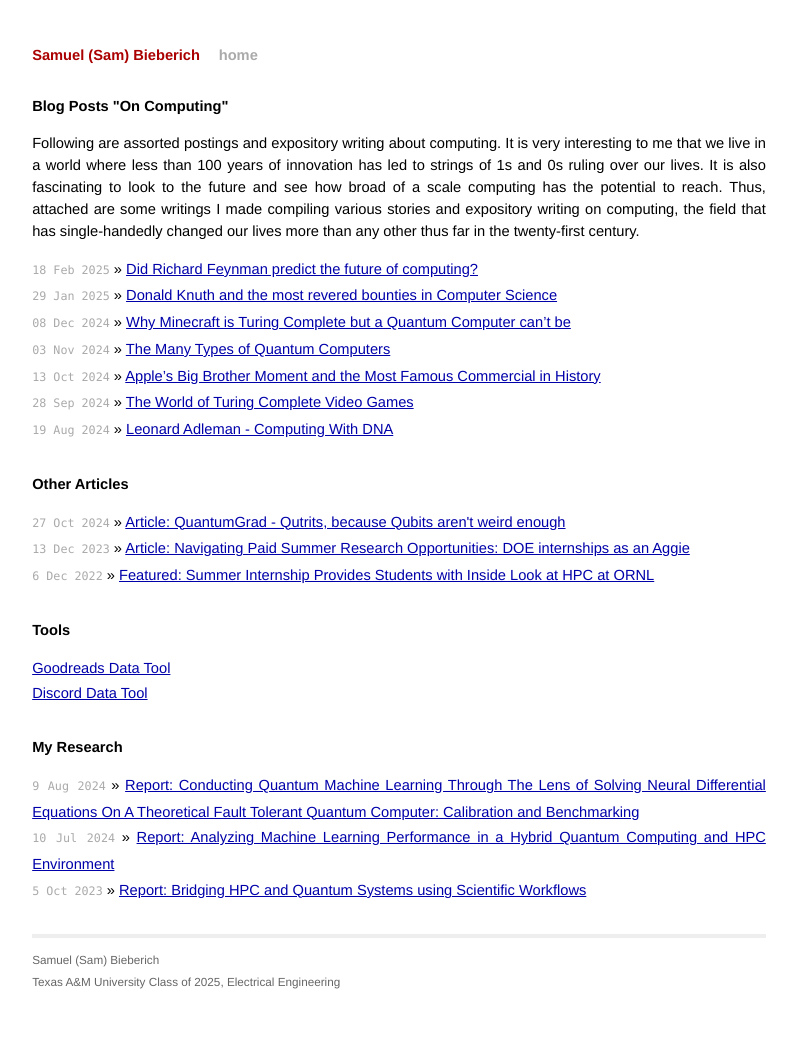
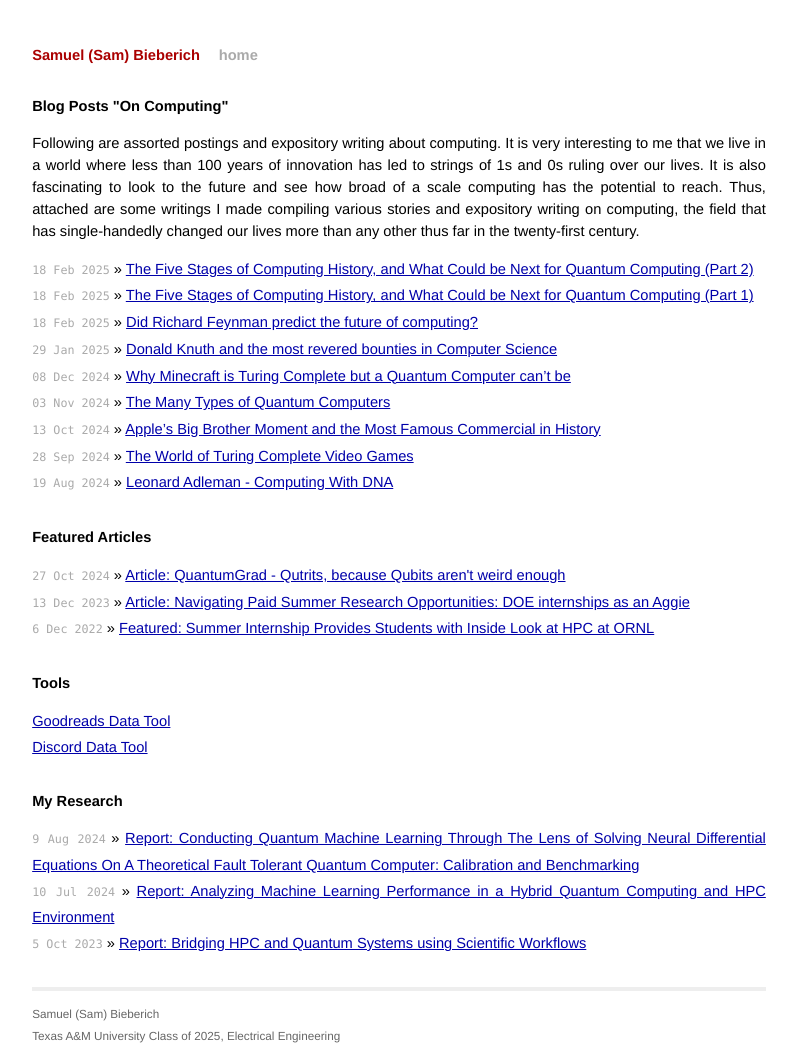
Before and after one commit to Sam-Bieberich/Sam-Bieberich.github.io, a Jekyll site: the page built from index.html, in a window 1280 px wide. Shown: the whole page, without its empty margins (241-1038 px from the left). Built offline with Jekyll 4.4.1, drawn with Linux system fonts in a browser that asks for light colours; before the commit the page ends 1005 px from its top, so only the background shows below that; some of the changed lines change nothing that is shown.

Commit message:
uploading parts 1 and 2 of 5 stages posts

```diff
--- /dev/null
+++ b/_posts/2025-02-18-five_stages_part1.md
@@ -0,0 +1,35 @@
+---
+layout: post
+title: The Five Stages of Computing History, and What Could be Next for Quantum Computing (Part 1)
+---
+
+{{ page.title }}
+================
+
+<p class="meta">4 Apr 2025</p>
+
+## Introduction
+
+Recently, when I was reading Heterogeneous Computing: Hardware and Software Perspectives, the author, Mohamed Zahran, proposed the following five sequential goals in the history of computing: Correctness, Speed, Power, Reliability, and Security. While it is certainly arguable that there was overlap amongst all five of these goals, this point raises a critical question: how may it be related to quantum computing? Quantum computing is one of the few high-performance unconventional computing paradigms that offers a completely new hardware approach, as well as software. Thus, for the first time since the transition to transistor-based computing, the analysis of all five of these goals is valid. Will quantum computing utility be dependent on all five, and what added difficulties are there? The first two will be analyzed below, and the following three in the second part of this article.
+
+## Correctness
+
+Considered the first step for the realization of classical computers, this same criteria holds for new, quantum computers. This is also the stage that current R&D is the most focused on, as evidenced by the “Noisy” term in Noisy-Intermediate Scale QC (NISQ), the era of quantum computing we are in. Due to their inherent nature as quantum systems, quantum computers are highly susceptible to noise/errors. This has resulted in quantum error correction becoming one of the leading software initiatives in the field, with Google Quantum AI focusing on this in recent years more so than pure hardware/qubit increases.
+
+The book "The Complexity of Noise" by Aram Harrow provides an in-depth exploration of these challenges and the theoretical frameworks being developed to address them. As the field progresses, achieving and maintaining correctness will continue to be a fundamental requirement for the practical use of quantum computing technologies.
+
+## Speed
+
+While quantum computers are currently deficient in correctness, they are most famous for their potential to dramatically accelerate certain types of computations. The most celebrated example is Shor’s algorithm, which theoretically allows quantum computers to factor large numbers exponentially faster than classical algorithms, a feat with profound implications for cryptography. Other algorithms, like Grover’s algorithm, promise quadratic speedups for unsorted search problems.
+
+However, it’s important to recognize that quantum speedup is not universal. For many practical tasks, especially those outside a narrow set of quantum-suitable problems, today’s quantum computers are actually much slower than their classical counterparts. This is due to both hardware limitations (such as short coherence times and high error rates) and the overhead of error correction and control.
+
+A common misconception is that quantum computers “try all possibilities at once.” Popular media often exaggerates this, suggesting quantum devices can “explore parallel universes” to instantly solve problems. In reality, quantum computers leverage superposition and entanglement to explore many computational paths simultaneously, but the final measurement collapses the system to a single outcome. Clever algorithm design is required to amplify the probability of measuring the correct answer. Otherwise, the quantum advantage over a digital schema is lost.
+
+It’s also worth noting that quantum computers are not replacements for classical computers, but rather accelerators for specific tasks. In practice, a quantum computer is often part of a hybrid system: classical computers handle most operations, while the quantum processor is reserved for the parts of a problem where it can provide a true speedup. As quantum hardware and algorithms mature, the hope is that more real-world problems will become accessible to quantum acceleration. Until then, the “speed” advantage of quantum computing remains both its most tantalizing promise, and its most misunderstood aspect.
+
+## References
+
+[What You Shouldn't Know About Quantum Computers](https://www.goodreads.com/book/show/213847532-what-you-shouldn-t-know-about-quantum-computers)
+[A Shortcut Through Time](https://www.goodreads.com/book/show/416598.A_Shortcut_Through_Time)
+[Quantum Computing Challenges (The Quantum Insider)](https://thequantuminsider.com/2023/03/24/quantum-computing-challenges/)
--- /dev/null
+++ b/_posts/2025-02-18-five_stages_part2.md
@@ -0,0 +1,46 @@
+---
+layout: post
+title: The Five Stages of Computing History, and What Could be Next for Quantum Computing (Part 2)
+---
+
+{{ page.title }}
+================
+
+<p class="meta">3 May 2025</p>
+
+## Power
+
+I think that, along with speed, this is becoming one of the main focuses in recent years in the field of HPC. Ever since “Attention is all you need,” the AI boom has demanded immense computing power, and a significant amount of research has been delegated to developing less power-hungry ML models. Estimates have stated that there may be 10x more energy usage in a query to an LLM than Google Search. On top of that, Microsoft has recently announced plans to restart Three Mile Island, the site of a near-nuclear disaster in Pennsylvania, to power their AI development. A story that has particularly interested me is regarding the Colossus supercluster that Elon Musk’s XAI has built near Memphis. If the goals of reaching 100,000 H100 GPUs are true, then just that phase (one of three) will require over 500 MW of energy conservatively. The entire city of Memphis is maybe 4-6 times that (also conservatively estimated), resulting in slowdowns in the final steps of the datacenter design. This is ignoring the storage they would likely need for their facility, something that Generative AI is also greedy for.
+
+So, now that it is clear that the second coming of the power squeeze is here in computing, let’s analyze what was done the last time this happened. NREL has a very interesting breakdown (see references section) which details some of the advancements that have, in many cases, made power an afterthought for new machines. Performance per watt has increased with GPUs and other energy-efficient processors outpacing dated tech, and the advent of widely utilized liquid cooling in data centers saves significant power from the thousands of fans required previously. Reviewing the Green500 list (from the people behind Top500) reveals more insights into this area of HPC, and shows promise in the efficiency of modern HPC centers.
+
+Since my specialization is quantum computing, this is a good point to mention where QC sits on the power scales. While it is widely touted as being more efficient than classical computing, the energy-intensive extreme cooling for most quantum computers in 2025 is a source of alarm. If we had a big enough quantum computer that had logical (high-quality) qubits, I would make a plot, but here is a replacement without numbers:
+
+<div style="margin-bottom: 10px;">
+  <img src="/assets/power_sketch.png" alt="(Tablet) Napkin notes on Power and QC" style="max-width: 100%; height: auto; margin-bottom: 5px;">
+  <p style="text-align: center; font-style: italic; margin-top: 0;">(Tablet) Napkin notes on Power and QC</p>
+</div>
+
+Thus, while QC offers many tradeoffs regarding computational power, there is great optimism that electrical power will be minimized with these devices in large computations/workflows.
+
+## Reliability
+
+This is a big one in both modern HPC and QC. Due to the newfound reliance we have on computers, including in the military, healthcare, critical infrastructure, and banking, we need to be positive that our computers will not break when they are needed most. Likewise, reliable results need to be produced from computers, especially when under stress, at all times. This is where HPC greatly outperforms QC, and likely will for decades to come. As I noted in the “correctness” section of the last post, quantum computers have serious problems related to noisy qubits and unstable initial conditions. If a critical process, such as a simulation of a patient’s organs in a medical situation, were required, quantum computers are inherently unlikely to produce the same result multiple times (unless explicitly designed and noise/error corrected). The greatest strength of quantum, its randomness, also presents a flaw that some fields, the medical field included, can not reconcile at this point. Imagine a quantum computer on a spaceship, such as the fabled SpaceX Starship, which is headed to Mars. Assuming it was a well-designed quantum computer with a reasonable number of logical qubits that it is saving space on the rocket, critical calculations would need to be run many times to ensure that said results are consistent. If landing the rocket, this could be a dealbreaker, where timing is critical and redundancy is key.
+
+## Security
+
+While this last section is considered by the author to be the latest step in the field of HPC, with the growth of AI this has likely changed (as stated before). However, it is still relevant to mention the security of these systems, as well as their roles in cybersecurity, considering the widely connected world we live in in the 2020’s.
+
+Most notably, quantum computers are considered the final nail in the coffin per se for RSA encryption. For those who are unfamiliar with the term, RSA encryption involves the use of two very large prime numbers being multiplied together and used as keys in a public key cryptosystem. Someone attempting to intercept this resultant large number would then be unable to factor the number, as it is a multiple of two primes, which have no non-prime factors. Because of this, it is widely used as a digital signature method, and banks, government services, and other highly critical infrastructure use RSA. Quantum computers, for reasons too long to explain in this shorter post, can leverage a method called Shor’s algorithm that makes this factorization method relatively trivial and can significantly speed up key decryption. While this is not a concern in 2025 since we would need hundreds of high quality qubits for the algorithm to work with the large numbers RSA uses, the NSA has expressed concern for save now, decrypt later attacks, where hackers may take data that is encrypted now and save it for a future date when quantum computers can be used to crack the key, and thus steal said information.
+
+Another misconception with regards to quantum computers is that they are unhackable. This is not really true, and I am unsure where those I talk to hear it from. Quantum computers do not act fully independently of the classical realm, they are in fact controlled by relatively large classical computers themselves. These are no more secure than any other comparably sized computer we already have, and considering they could be used to sabotage or corrupt results, that is another important consideration.
+
+However, the silver lining involves the development of new cryptographic methods using QC. While quantum key distribution, or QKD, features a number of flaws and is currently breakable, there is a new field exploring the use of quantum systems to generate highly random keys for cryptographic settings. Likewise, the field of post-quantum cryptography has evolved to adapt towards protecting industrial, government, and private assets from potential RSA collapses with stronger quantum computers, as well as steal now, decrypt later attacks.
+
+## References
+
+[AI brings soaring emissions for Google and Microsoft, a major contributor to climate change (NPR)](https://www.npr.org/2024/07/12/g-s1-9545/ai-brings-soaring-emissions-for-google-and-microsoft-a-major-contributor-to-climate-change)
+[Why Microsoft made a deal to help restart Three Mile Island (MIT Technology Review)](https://www.technologyreview.com/2024/09/26/1104516/three-mile-island-microsoft/)
+[XAI Colossus: The Elon Project (HPCwire)](https://www.hpcwire.com/2024/09/05/xai-colossus-the-elon-project/#:~:text=Using%20a%20conservative%20estimate%20of,factored%20into%20the%20power%20equation)
+[The Complexity of Noise (Goodreads)](https://www.goodreads.com/book/show/10200284-the-complexity-of-noise)
+[Data Center Energy Consumption Report (NREL)](https://www.nrel.gov/docs/fy19osti/70920.pdf)
--- a/index.html
+++ b/index.html
@@ -15,7 +15,7 @@ title: Samuel (Sam) Bieberich
     {% endfor %}
   </ul>
 
-  <h1>Other Articles</h1>
+  <h1>Featured Articles</h1>
   <ul class="posts">
     <li><span>27 Oct 2024</span> &raquo; <a href="https://www.quantumgrad.com/article/805">Article: QuantumGrad - Qutrits, because Qubits aren&#39;t weird enough</a></li>
     <li><span>13 Dec 2023</span> &raquo; <a href="https://ingenium.engr.tamu.edu/navigating-paid-summer-research-opportunities-doe-internships-as-an-aggie/">Article: Navigating Paid Summer Research Opportunities: DOE internships as an Aggie</a></li>
```
Also changed, not shown: assets/power_sketch.png (added).
